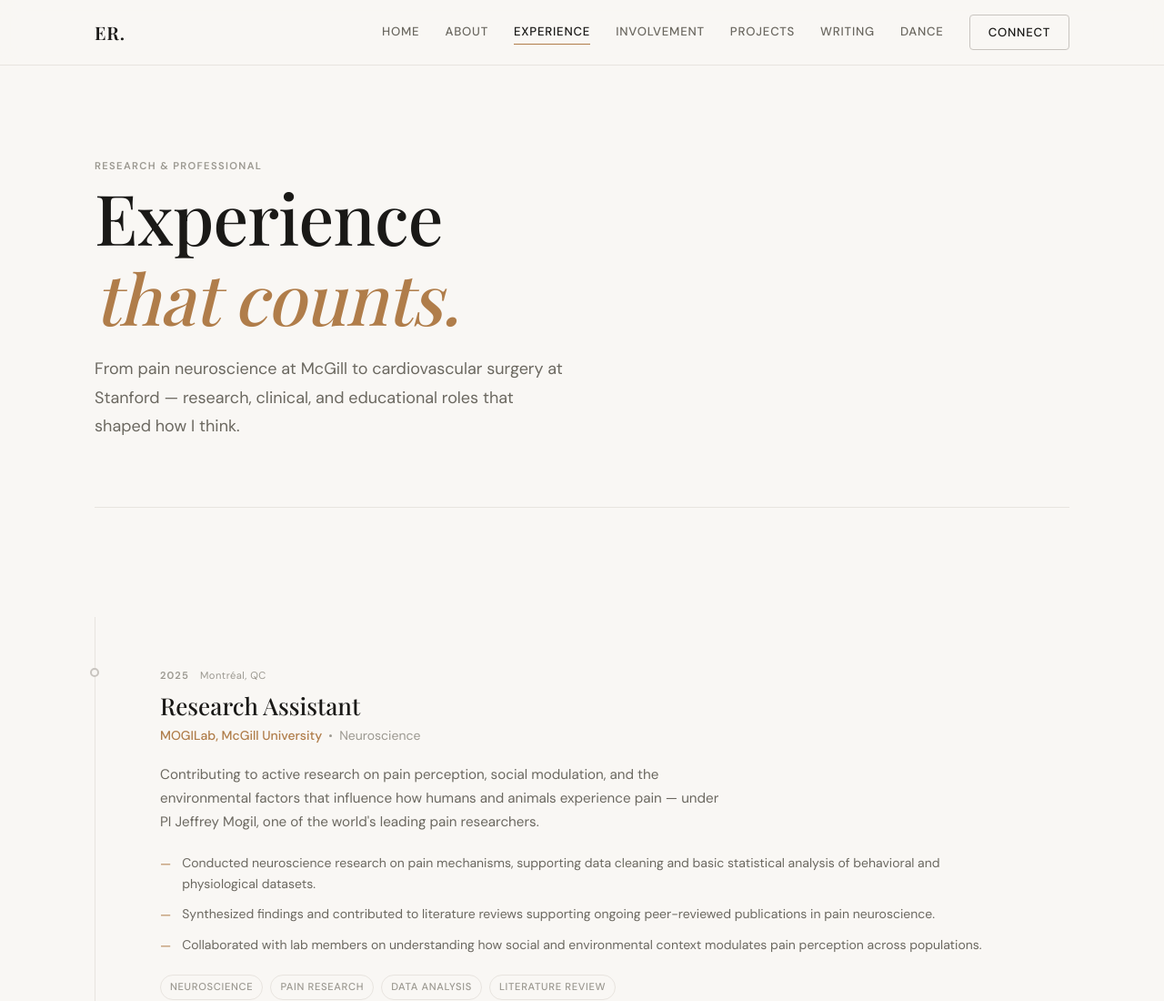
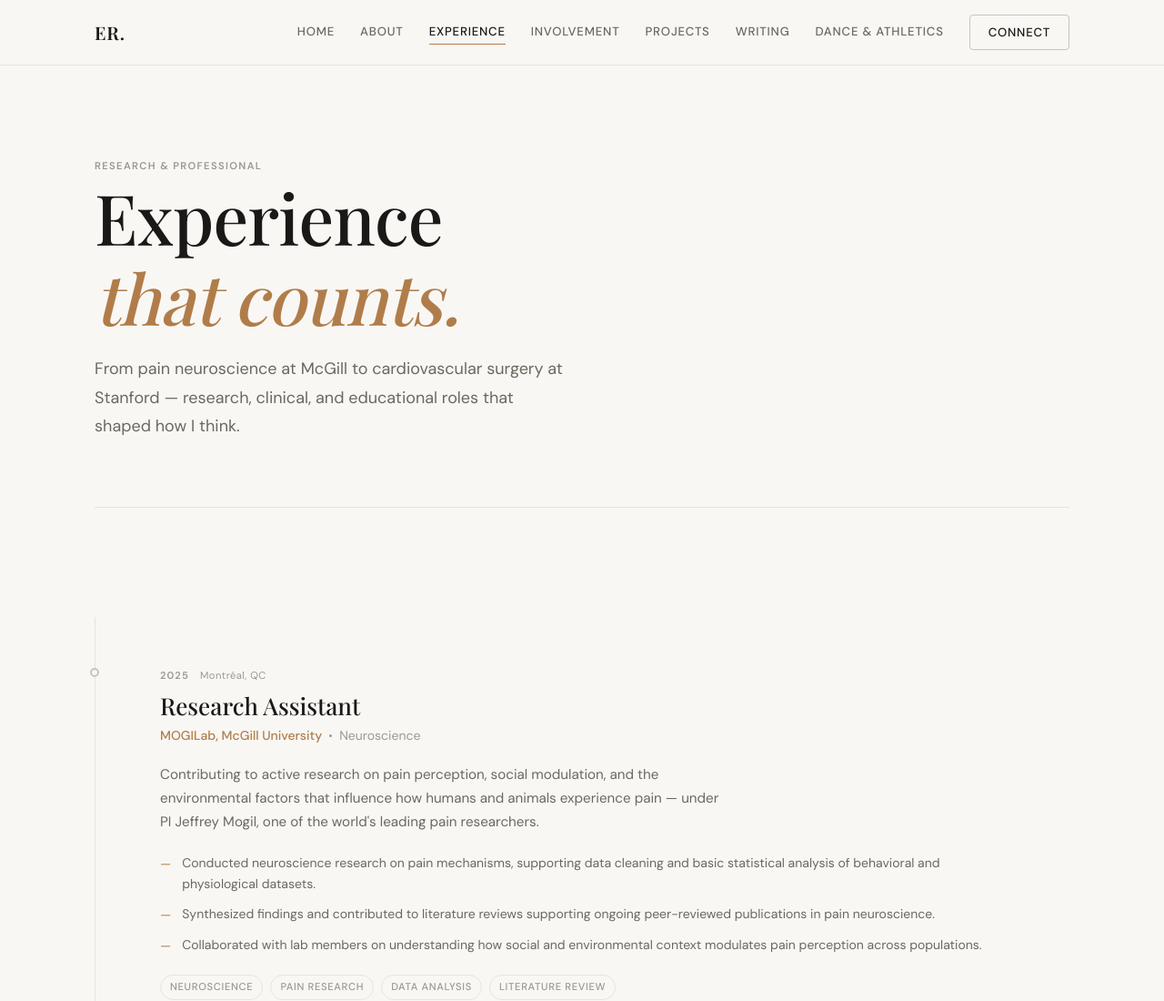
Before and after one commit to toasted-sea-salt/elisha_elle_rabley_portfolio, a plain HTML site: page experience/index.html in a window 1280 px wide. Shown: the top 1100 px of the page at 91% size. Drawn offline with nearby package versions, Linux system fonts and the light colour scheme; a web font is replaced by a local one.

Commit message:
Rename nav tab to Dance & Athletics (experience)

```diff
--- a/experience/index.html
+++ b/experience/index.html
@@ -188,7 +188,7 @@
         <a href="../involvement/index.html"  class="nav-link">Involvement</a>
         <a href="../projects/index.html"     class="nav-link">Projects</a>
         <a href="../writing/index.html"     class="nav-link">Writing</a>
-        <a href="../dance/index.html"       class="nav-link">Dance</a>
+        <a href="../dance/index.html"       class="nav-link">Dance &amp; Athletics</a>
         <a href="../contact/index.html"      class="nav-link btn btn-outline" style="padding:8px 20px;">Connect</a>
       </div>
       <button class="nav-toggle" id="nav-toggle" aria-label="Menu">
@@ -203,7 +203,7 @@
     <a href="../involvement/index.html" class="nav-mobile-link">Involvement</a>
     <a href="../projects/index.html"    class="nav-mobile-link">Projects</a>
     <a href="../writing/index.html"    class="nav-mobile-link">Writing</a>
-    <a href="../dance/index.html"      class="nav-mobile-link">Dance</a>
+    <a href="../dance/index.html"      class="nav-mobile-link">Dance &amp; Athletics</a>
     <a href="../contact/index.html"     class="nav-mobile-link">Connect</a>
   </div>
 
```
